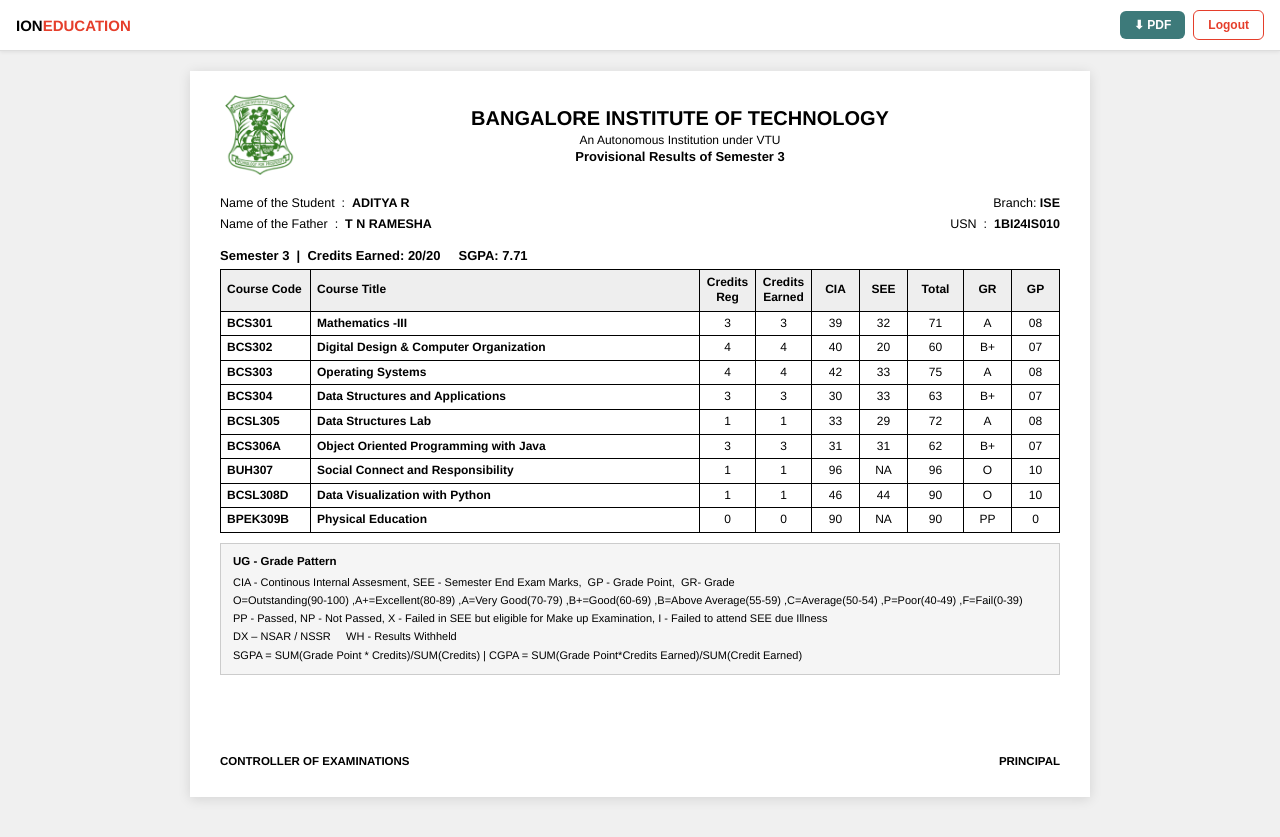
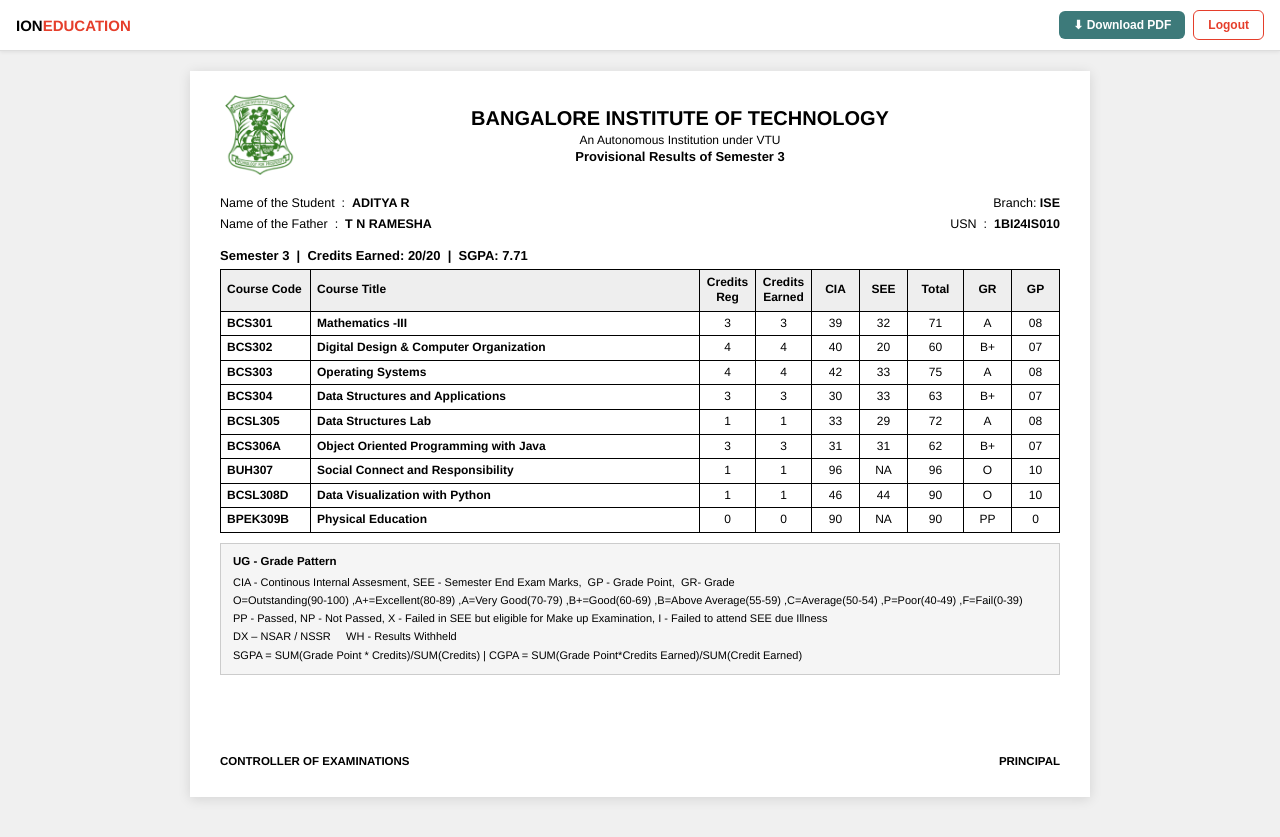
Before and after one commit to adarshm03/ionedu, a Next.js app: page /consolidated_results_reports in a window 1280 px wide. Built offline with nearby package versions, Linux system fonts and the light colour scheme; sample sign-in values are in the browser's storage.

Commit message:
aasdsdsdscghgh

```diff
--- a/pages/consolidated_results_reports.js
+++ b/pages/consolidated_results_reports.js
@@ -1,9 +1,10 @@
-import { useEffect } from 'react';
+import { useEffect, useRef } from 'react';
 import { useRouter } from 'next/router';
 import Head from 'next/head';
 
 export default function Results() {
   const router = useRouter();
+  const pageRef = useRef(null);
 
   useEffect(() => {
     if (typeof window !== 'undefined') {
@@ -12,7 +13,7 @@
     }
   }, []);
 
-  const downloadPDF = () => {
+  const downloadPDF = async () => {
     const now = new Date();
     const dd = String(now.getDate()).padStart(2, '0');
     const mm = String(now.getMonth() + 1).padStart(2, '0');
@@ -20,11 +21,19 @@
     const hh = String(now.getHours()).padStart(2, '0');
     const min = String(now.getMinutes()).padStart(2, '0');
     const ss = String(now.getSeconds()).padStart(2, '0');
-    const filename = `Results_${dd}-${mm}-${yyyy}_${hh}-${min}-${ss}`;
-    const original = document.title;
-    document.title = filename;
-    window.print();
-    document.title = original;
+    const filename = `Results_${dd}-${mm}-${yyyy}_${hh}-${min}-${ss}.pdf`;
+
+    const html2pdf = (await import('html2pdf.js')).default;
+
+    const opt = {
+      margin: [10, 10, 10, 10],
+      filename: filename,
+      image: { type: 'jpeg', quality: 0.98 },
+      html2canvas: { scale: 2, useCORS: true },
+      jsPDF: { unit: 'mm', format: 'a4', orientation: 'landscape' },
+    };
+
+    html2pdf().set(opt).from(pageRef.current).save();
   };
 
   const logout = () => {
@@ -42,7 +51,6 @@
 
       <style>{`
         * { margin: 0; padding: 0; box-sizing: border-box; }
-
         body {
           font-family: Helvetica, Arial, sans-serif;
           background: #f0f0f0;
@@ -50,7 +58,6 @@
           font-size: 13px;
         }
 
-        /* TOP BAR */
         .topbar {
           background: #fff;
           border-bottom: 1px solid #ddd;
@@ -91,12 +98,8 @@
         }
         .logout-btn:hover { background: #fff5f5; }
 
-        /* WRAPPER */
-        .screen-wrapper {
-          padding: 20px 12px 40px 12px;
-        }
+        .screen-wrapper { padding: 20px 12px 40px 12px; }
 
-        /* STUDENT INFO CARD - mobile */
         .info-card {
           background: #fff;
           border-radius: 8px;
@@ -114,7 +117,7 @@
         }
         .info-card-row:last-child { border-bottom: none; }
         .info-card-row .lbl { color: #666; }
-        .info-card-row .val { font-weight: bold; color: #000; }
+        .info-card-row .val { font-weight: bold; }
         .sgpa-badge {
           display: inline-block;
           background: #3d7a7a;
@@ -126,7 +129,6 @@
           margin-top: 10px;
         }
 
-        /* PAGE (desktop result sheet) */
         .page {
           max-width: 900px;
           margin: 0 auto;
@@ -135,11 +137,7 @@
           box-shadow: 0 2px 12px rgba(0,0,0,0.12);
         }
 
-        .header {
-          display: flex;
-          align-items: center;
-          margin-bottom: 18px;
-        }
+        .header { display: flex; align-items: center; margin-bottom: 18px; }
         .header-logo { width: 80px; flex-shrink: 0; }
         .header-logo img { width: 80px; height: 80px; object-fit: contain; display: block; }
         .header-text { flex: 1; text-align: center; line-height: 1.4; }
@@ -158,19 +156,9 @@
 
         .sem-heading { font-size: 13px; font-weight: bold; margin-bottom: 6px; }
 
-        /* TABLE SCROLL WRAPPER */
-        .table-scroll {
-          overflow-x: auto;
-          -webkit-overflow-scrolling: touch;
-        }
+        .table-scroll { overflow-x: auto; -webkit-overflow-scrolling: touch; }
 
-        table {
-          width: 100%;
-          border-collapse: collapse;
-          font-size: 12px;
-          table-layout: fixed;
-          min-width: 620px;
-        }
+        table { width: 100%; border-collapse: collapse; font-size: 12px; table-layout: fixed; min-width: 620px; }
         th {
           background: #eeeeee;
           border: 1px solid #000;
@@ -216,12 +204,9 @@
           margin-top: 80px;
         }
 
-        /* MOBILE */
         @media (max-width: 640px) {
           .info-card { display: block; }
-          .page {
-            padding: 14px 12px 20px 12px;
-          }
+          .page { padding: 14px 12px 20px 12px; }
           .header-logo img { width: 48px; height: 48px; }
           .header-text .t1 { font-size: 12px; }
           .header-text .t2 { font-size: 10px; }
@@ -238,18 +223,13 @@
           .footer { font-size: 9px; margin-top: 30px; }
         }
 
-        /* PRINT */
         @media print {
           * { -webkit-print-color-adjust: exact !important; print-color-adjust: exact !important; }
           body { background: #fff !important; margin: 0; padding: 0; }
           .topbar { display: none !important; }
           .info-card { display: none !important; }
           .screen-wrapper { padding: 0; }
-          .page {
-            max-width: 100%;
-            box-shadow: none;
-            padding: 16px 20px 20px 20px;
-          }
+          .page { max-width: 100%; box-shadow: none; padding: 16px 20px 20px 20px; }
           .info-block { display: flex !important; }
           th { background: #eeeeee !important; }
           .grade-box { background: #f5f5f5 !important; }
@@ -257,18 +237,16 @@
         }
       `}</style>
 
-      {/* TOP BAR */}
       <div className="topbar">
         <div className="topbar-brand">ION<span>EDUCATION</span></div>
         <div className="topbar-actions">
-          <button className="download-btn" onClick={downloadPDF}>⬇ PDF</button>
+          <button className="download-btn" onClick={downloadPDF}>⬇ Download PDF</button>
           <button className="logout-btn" onClick={logout}>Logout</button>
         </div>
       </div>
 
       <div className="screen-wrapper">
 
-        {/* MOBILE INFO CARD */}
         <div className="info-card">
           <div className="info-card-row"><span className="lbl">Name</span><span className="val">ADITYA R</span></div>
           <div className="info-card-row"><span className="lbl">Father</span><span className="val">T N RAMESHA</span></div>
@@ -280,8 +258,7 @@
           </div>
         </div>
 
-        {/* RESULT SHEET */}
-        <div className="page">
+        <div className="page" ref={pageRef}>
           <div className="header">
             <div className="header-logo"><img src="/logo.png" alt="Logo" /></div>
             <div className="header-text">
@@ -302,7 +279,9 @@
             </div>
           </div>
 
-          <div className="sem-heading">Semester 3 &nbsp;|&nbsp; Credits Earned: 20/20 &nbsp;&nbsp;&nbsp; SGPA: 7.71</div>
+          <div className="sem-heading">
+            Semester 3 &nbsp;|&nbsp; Credits Earned: 20/20 &nbsp;|&nbsp; SGPA: 7.71
+          </div>
 
           <div className="table-scroll">
             <table>
```
